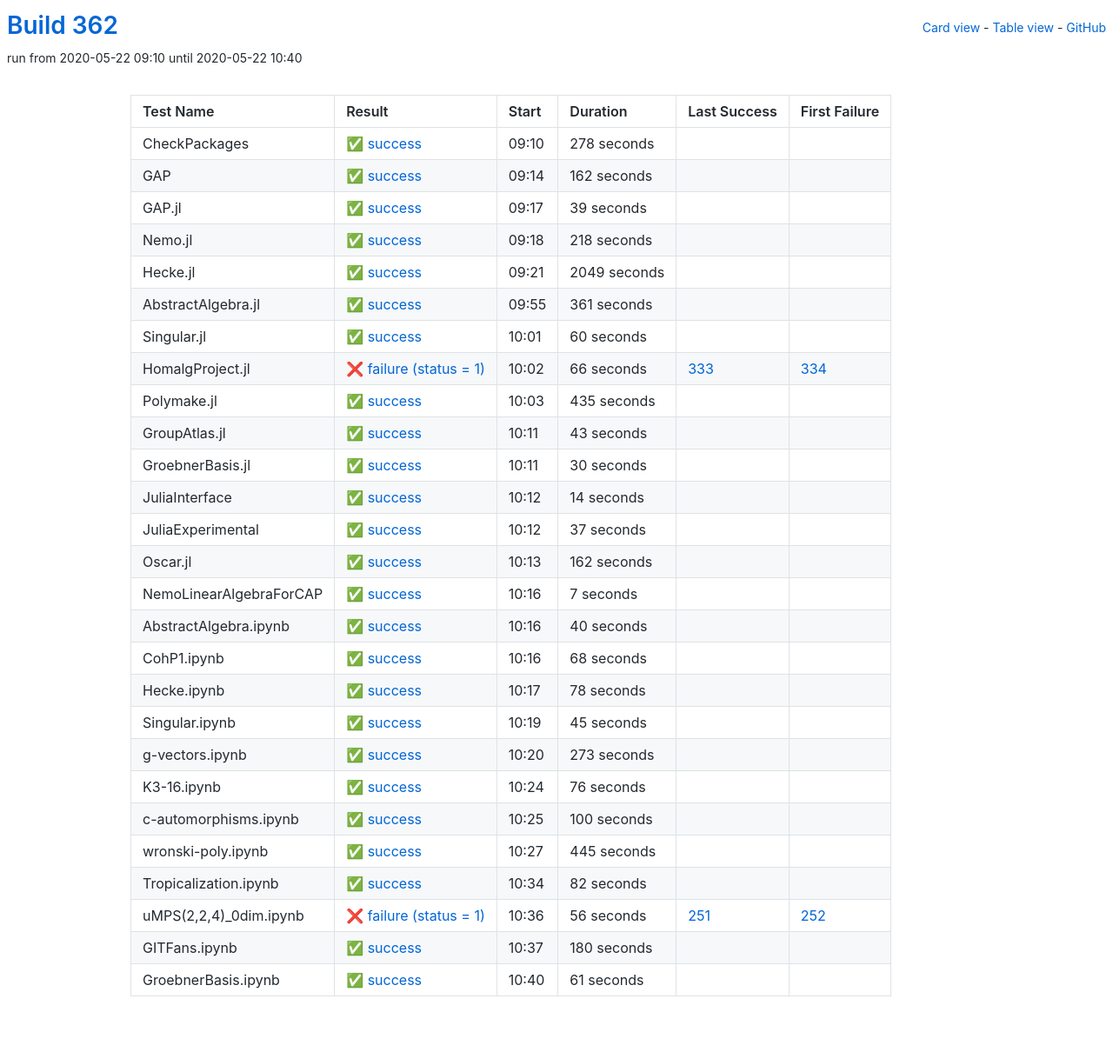
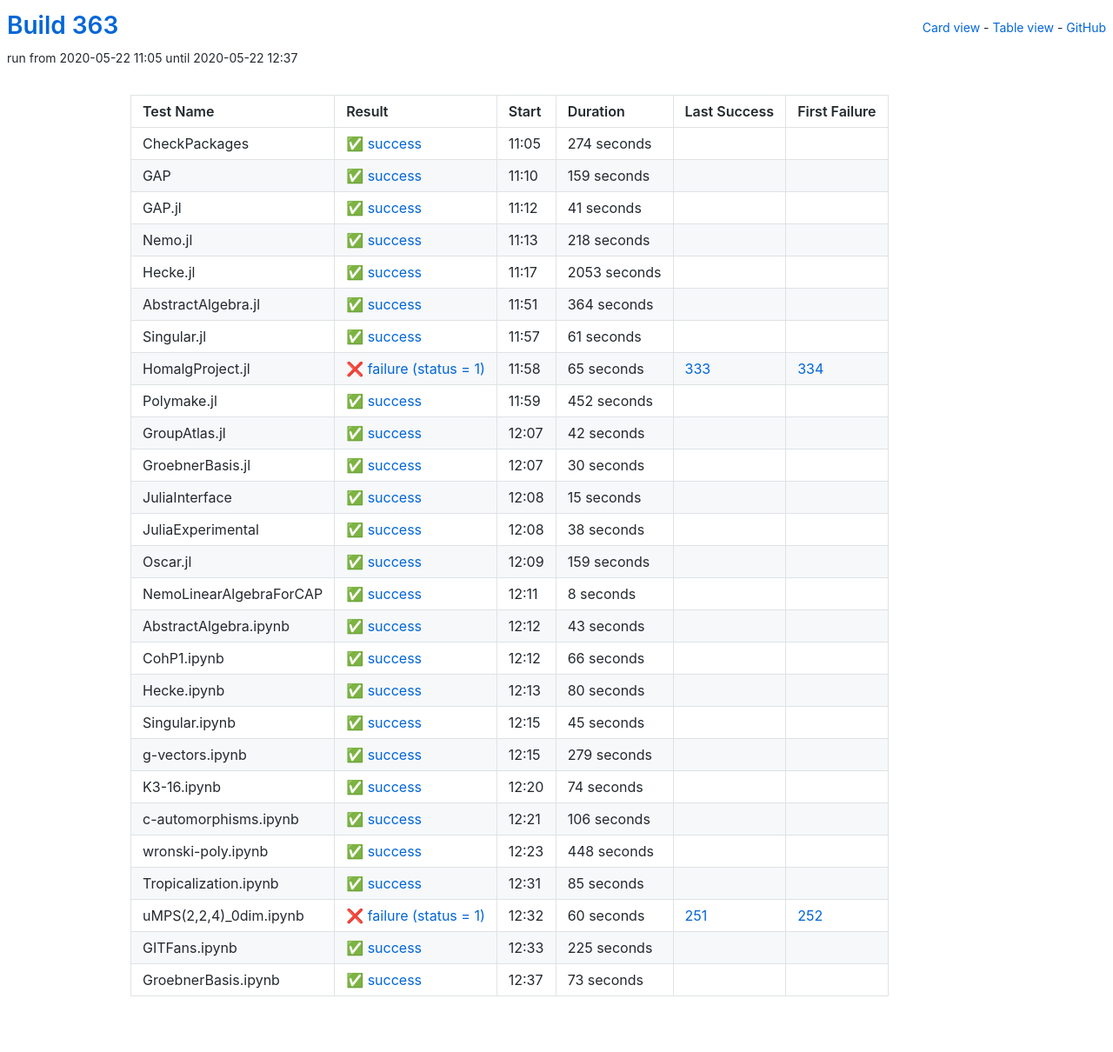
Before and after one commit to oscar-system/oscar-ci-status-1.4, a Jekyll site: the page built from table.html, in a window 1280 px wide. Shown: the whole page at 87% size. Built offline with Jekyll 4.4.1, drawn with Linux system fonts in a browser that asks for light colours.

Commit message:
Build 363

```diff
--- a/_data/ci.yml
+++ b/_data/ci.yml
@@ -1,41 +1,41 @@
-build: 362
-build_url: https://oscarci.mathematik.uni-kl.de/job/oscar-julia-1.4/362/
+build: 363
+build_url: https://oscarci.mathematik.uni-kl.de/job/oscar-julia-1.4/363/
 job: oscar-julia-1.4
 tests:
-- duration: 278
+- duration: 274
   exitcode: 0
   first_failure: false
   first_failure_url: null
   id: checkpackages
   last_success: false
   last_success_url: null
-  log: https://oscarci.mathematik.uni-kl.de/job/oscar-julia-1.4/362/artifact/logs/build-362/CheckPackages.log
+  log: https://oscarci.mathematik.uni-kl.de/job/oscar-julia-1.4/363/artifact/logs/build-363/CheckPackages.log
   name: CheckPackages
-  start: 2020-05-22 09:10
+  start: 2020-05-22 11:05
   status: success
   success: true
-- duration: 162
+- duration: 159
   exitcode: 0
   first_failure: false
   first_failure_url: null
   id: gap
   last_success: false
   last_success_url: null
-  log: https://oscarci.mathematik.uni-kl.de/job/oscar-julia-1.4/362/artifact/logs/build-362/GAP.log
+  log: https://oscarci.mathematik.uni-kl.de/job/oscar-julia-1.4/363/artifact/logs/build-363/GAP.log
   name: GAP
-  start: 2020-05-22 09:14
+  start: 2020-05-22 11:10
   status: success
   success: true
-- duration: 39
+- duration: 41
   exitcode: 0
   first_failure: false
   first_failure_url: null
   id: gap-jl
   last_success: false
   last_success_url: null
-  log: https://oscarci.mathematik.uni-kl.de/job/oscar-julia-1.4/362/artifact/logs/build-362/GAP.jl.log
+  log: https://oscarci.mathematik.uni-kl.de/job/oscar-julia-1.4/363/artifact/logs/build-363/GAP.jl.log
   name: GAP.jl
-  start: 2020-05-22 09:17
+  start: 2020-05-22 11:12
   status: success
   success: true
 - duration: 218
@@ -45,81 +45,81 @@ tests:
   id: nemo-jl
   last_success: false
   last_success_url: null
-  log: https://oscarci.mathematik.uni-kl.de/job/oscar-julia-1.4/362/artifact/logs/build-362/Nemo.jl.log
+  log: https://oscarci.mathematik.uni-kl.de/job/oscar-julia-1.4/363/artifact/logs/build-363/Nemo.jl.log
   name: Nemo.jl
-  start: 2020-05-22 09:18
+  start: 2020-05-22 11:13
   status: success
   success: true
-- duration: 2049
+- duration: 2053
   exitcode: 0
   first_failure: false
   first_failure_url: null
   id: hecke-jl
   last_success: false
   last_success_url: null
-  log: https://oscarci.mathematik.uni-kl.de/job/oscar-julia-1.4/362/artifact/logs/build-362/Hecke.jl.log
+  log: https://oscarci.mathematik.uni-kl.de/job/oscar-julia-1.4/363/artifact/logs/build-363/Hecke.jl.log
   name: Hecke.jl
-  start: 2020-05-22 09:21
+  start: 2020-05-22 11:17
   status: success
   success: true
-- duration: 361
+- duration: 364
   exitcode: 0
   first_failure: false
   first_failure_url: null
   id: abstractalgebra-jl
   last_success: false
   last_success_url: null
-  log: https://oscarci.mathematik.uni-kl.de/job/oscar-julia-1.4/362/artifact/logs/build-362/AbstractAlgebra.jl.log
+  log: https://oscarci.mathematik.uni-kl.de/job/oscar-julia-1.4/363/artifact/logs/build-363/AbstractAlgebra.jl.log
   name: AbstractAlgebra.jl
-  start: 2020-05-22 09:55
+  start: 2020-05-22 11:51
   status: success
   success: true
-- duration: 60
+- duration: 61
   exitcode: 0
   first_failure: false
   first_failure_url: null
   id: singular-jl
   last_success: false
   last_success_url: null
-  log: https://oscarci.mathematik.uni-kl.de/job/oscar-julia-1.4/362/artifact/logs/build-362/Singular.jl.log
+  log: https://oscarci.mathematik.uni-kl.de/job/oscar-julia-1.4/363/artifact/logs/build-363/Singular.jl.log
   name: Singular.jl
-  start: 2020-05-22 10:01
+  start: 2020-05-22 11:57
   status: success
   success: true
-- duration: 66
+- duration: 65
   exitcode: 1
   first_failure: 334
   first_failure_url: https://oscarci.mathematik.uni-kl.de/job/oscar-julia-1.4/334/
   id: homalgproject-jl
   last_success: 333
   last_success_url: https://oscarci.mathematik.uni-kl.de/job/oscar-julia-1.4/333/
-  log: https://oscarci.mathematik.uni-kl.de/job/oscar-julia-1.4/362/artifact/logs/build-362/HomalgProject.jl.log
+  log: https://oscarci.mathematik.uni-kl.de/job/oscar-julia-1.4/363/artifact/logs/build-363/HomalgProject.jl.log
   name: HomalgProject.jl
-  start: 2020-05-22 10:02
+  start: 2020-05-22 11:58
   status: failure
   success: false
-- duration: 435
+- duration: 452
   exitcode: 0
   first_failure: false
   first_failure_url: null
   id: polymake-jl
   last_success: false
   last_success_url: null
-  log: https://oscarci.mathematik.uni-kl.de/job/oscar-julia-1.4/362/artifact/logs/build-362/Polymake.jl.log
+  log: https://oscarci.mathematik.uni-kl.de/job/oscar-julia-1.4/363/artifact/logs/build-363/Polymake.jl.log
   name: Polymake.jl
-  start: 2020-05-22 10:03
+  start: 2020-05-22 11:59
   status: success
   success: true
-- duration: 43
+- duration: 42
   exitcode: 0
   first_failure: false
   first_failure_url: null
   id: groupatlas-jl
   last_success: false
   last_success_url: null
-  log: https://oscarci.mathematik.uni-kl.de/job/oscar-julia-1.4/362/artifact/logs/build-362/GroupAtlas.jl.log
+  log: https://oscarci.mathematik.uni-kl.de/job/oscar-julia-1.4/363/artifact/logs/build-363/GroupAtlas.jl.log
   name: GroupAtlas.jl
-  start: 2020-05-22 10:11
+  start: 2020-05-22 12:07
   status: success
   success: true
 - duration: 30
@@ -129,93 +129,93 @@ tests:
   id: groebnerbasis-jl
   last_success: false
   last_success_url: null
-  log: https://oscarci.mathematik.uni-kl.de/job/oscar-julia-1.4/362/artifact/logs/build-362/GroebnerBasis.jl.log
+  log: https://oscarci.mathematik.uni-kl.de/job/oscar-julia-1.4/363/artifact/logs/build-363/GroebnerBasis.jl.log
   name: GroebnerBasis.jl
-  start: 2020-05-22 10:11
+  start: 2020-05-22 12:07
   status: success
   success: true
-- duration: 14
+- duration: 15
   exitcode: 0
   first_failure: false
   first_failure_url: null
   id: juliainterface
   last_success: false
   last_success_url: null
-  log: https://oscarci.mathematik.uni-kl.de/job/oscar-julia-1.4/362/artifact/logs/build-362/JuliaInterface.log
+  log: https://oscarci.mathematik.uni-kl.de/job/oscar-julia-1.4/363/artifact/logs/build-363/JuliaInterface.log
   name: JuliaInterface
-  start: 2020-05-22 10:12
+  start: 2020-05-22 12:08
   status: success
   success: true
-- duration: 37
+- duration: 38
   exitcode: 0
   first_failure: false
   first_failure_url: null
   id: juliaexperimental
   last_success: false
   last_success_url: null
-  log: https://oscarci.mathematik.uni-kl.de/job/oscar-julia-1.4/362/artifact/logs/build-362/JuliaExperimental.log
+  log: https://oscarci.mathematik.uni-kl.de/job/oscar-julia-1.4/363/artifact/logs/build-363/JuliaExperimental.log
   name: JuliaExperimental
-  start: 2020-05-22 10:12
+  start: 2020-05-22 12:08
   status: success
   success: true
-- duration: 162
+- duration: 159
   exitcode: 0
   first_failure: false
   first_failure_url: null
   id: oscar-jl
   last_success: false
   last_success_url: null
-  log: https://oscarci.mathematik.uni-kl.de/job/oscar-julia-1.4/362/artifact/logs/build-362/Oscar.jl.log
+  log: https://oscarci.mathematik.uni-kl.de/job/oscar-julia-1.4/363/artifact/logs/build-363/Oscar.jl.log
   name: Oscar.jl
-  start: 2020-05-22 10:13
+  start: 2020-05-22 12:09
   status: success
   success: true
-- duration: 7
+- duration: 8
   exitcode: 0
   first_failure: false
   first_failure_url: null
   id: nemolinearalgebraforcap
   last_success: false
   last_success_url: null
-  log: https://oscarci.mathematik.uni-kl.de/job/oscar-julia-1.4/362/artifact/logs/build-362/NemoLinearAlgebraForCAP.log
+  log: https://oscarci.mathematik.uni-kl.de/job/oscar-julia-1.4/363/artifact/logs/build-363/NemoLinearAlgebraForCAP.log
   name: NemoLinearAlgebraForCAP
-  start: 2020-05-22 10:16
+  start: 2020-05-22 12:11
   status: success
   success: true
-- duration: 40
+- duration: 43
   exitcode: 0
   first_failure: false
   first_failure_url: null
   id: abstractalgebra-ipynb
   last_success: false
   last_success_url: null
-  log: https://oscarci.mathematik.uni-kl.de/job/oscar-julia-1.4/362/artifact/logs/build-362/AbstractAlgebra.ipynb.log
+  log: https://oscarci.mathematik.uni-kl.de/job/oscar-julia-1.4/363/artifact/logs/build-363/AbstractAlgebra.ipynb.log
   name: AbstractAlgebra.ipynb
-  start: 2020-05-22 10:16
+  start: 2020-05-22 12:12
   status: success
   success: true
-- duration: 68
+- duration: 66
   exitcode: 0
   first_failure: false
   first_failure_url: null
   id: cohp1-ipynb
   last_success: false
   last_success_url: null
-  log: https://oscarci.mathematik.uni-kl.de/job/oscar-julia-1.4/362/artifact/logs/build-362/CohP1.ipynb.log
+  log: https://oscarci.mathematik.uni-kl.de/job/oscar-julia-1.4/363/artifact/logs/build-363/CohP1.ipynb.log
   name: CohP1.ipynb
-  start: 2020-05-22 10:16
+  start: 2020-05-22 12:12
   status: success
   success: true
-- duration: 78
+- duration: 80
   exitcode: 0
   first_failure: false
   first_failure_url: null
   id: hecke-ipynb
   last_success: false
   last_success_url: null
-  log: https://oscarci.mathematik.uni-kl.de/job/oscar-julia-1.4/362/artifact/logs/build-362/Hecke.ipynb.log
+  log: https://oscarci.mathematik.uni-kl.de/job/oscar-julia-1.4/363/artifact/logs/build-363/Hecke.ipynb.log
   name: Hecke.ipynb
-  start: 2020-05-22 10:17
+  start: 2020-05-22 12:13
   status: success
   success: true
 - duration: 45
@@ -225,104 +225,104 @@ tests:
   id: singular-ipynb
   last_success: false
   last_success_url: null
-  log: https://oscarci.mathematik.uni-kl.de/job/oscar-julia-1.4/362/artifact/logs/build-362/Singular.ipynb.log
+  log: https://oscarci.mathematik.uni-kl.de/job/oscar-julia-1.4/363/artifact/logs/build-363/Singular.ipynb.log
   name: Singular.ipynb
-  start: 2020-05-22 10:19
+  start: 2020-05-22 12:15
   status: success
   success: true
-- duration: 273
+- duration: 279
   exitcode: 0
   first_failure: false
   first_failure_url: null
   id: g-vectors-ipynb
   last_success: false
   last_success_url: null
-  log: https://oscarci.mathematik.uni-kl.de/job/oscar-julia-1.4/362/artifact/logs/build-362/g-vectors.ipynb.log
+  log: https://oscarci.mathematik.uni-kl.de/job/oscar-julia-1.4/363/artifact/logs/build-363/g-vectors.ipynb.log
   name: g-vectors.ipynb
-  start: 2020-05-22 10:20
+  start: 2020-05-22 12:15
   status: success
   success: true
-- duration: 76
+- duration: 74
   exitcode: 0
   first_failure: false
   first_failure_url: null
   id: k3-16-ipynb
   last_success: false
   last_success_url: null
-  log: https://oscarci.mathematik.uni-kl.de/job/oscar-julia-1.4/362/artifact/logs/build-362/K3-16.ipynb.log
+  log: https://oscarci.mathematik.uni-kl.de/job/oscar-julia-1.4/363/artifact/logs/build-363/K3-16.ipynb.log
   name: K3-16.ipynb
-  start: 2020-05-22 10:24
+  start: 2020-05-22 12:20
   status: success
   success: true
-- duration: 100
+- duration: 106
   exitcode: 0
   first_failure: false
   first_failure_url: null
   id: c-automorphisms-ipynb
   last_success: false
   last_success_url: null
-  log: https://oscarci.mathematik.uni-kl.de/job/oscar-julia-1.4/362/artifact/logs/build-362/c-automorphisms.ipynb.log
+  log: https://oscarci.mathematik.uni-kl.de/job/oscar-julia-1.4/363/artifact/logs/build-363/c-automorphisms.ipynb.log
   name: c-automorphisms.ipynb
-  start: 2020-05-22 10:25
+  start: 2020-05-22 12:21
   status: success
   success: true
-- duration: 445
+- duration: 448
   exitcode: 0
   first_failure: false
   first_failure_url: null
   id: wronski-poly-ipynb
   last_success: false
   last_success_url: null
-  log: https://oscarci.mathematik.uni-kl.de/job/oscar-julia-1.4/362/artifact/logs/build-362/wronski-poly.ipynb.log
+  log: https://oscarci.mathematik.uni-kl.de/job/oscar-julia-1.4/363/artifact/logs/build-363/wronski-poly.ipynb.log
   name: wronski-poly.ipynb
-  start: 2020-05-22 10:27
+  start: 2020-05-22 12:23
   status: success
   success: true
-- duration: 82
+- duration: 85
   exitcode: 0
   first_failure: false
   first_failure_url: null
   id: tropicalization-ipynb
   last_success: false
   last_success_url: null
-  log: https://oscarci.mathematik.uni-kl.de/job/oscar-julia-1.4/362/artifact/logs/build-362/Tropicalization.ipynb.log
+  log: https://oscarci.mathematik.uni-kl.de/job/oscar-julia-1.4/363/artifact/logs/build-363/Tropicalization.ipynb.log
   name: Tropicalization.ipynb
-  start: 2020-05-22 10:34
+  start: 2020-05-22 12:31
   status: success
   success: true
-- duration: 56
+- duration: 60
   exitcode: 1
   first_failure: 252
   first_failure_url: https://oscarci.mathematik.uni-kl.de/job/oscar-julia-1.4/252/
   id: umps-2-2-4-0dim-ipynb
   last_success: 251
   last_success_url: https://oscarci.mathematik.uni-kl.de/job/oscar-julia-1.4/251/
-  log: https://oscarci.mathematik.uni-kl.de/job/oscar-julia-1.4/362/artifact/logs/build-362/uMPS-2-2-4-_0dim.ipynb.log
+  log: https://oscarci.mathematik.uni-kl.de/job/oscar-julia-1.4/363/artifact/logs/build-363/uMPS-2-2-4-_0dim.ipynb.log
   name: uMPS(2,2,4)_0dim.ipynb
-  start: 2020-05-22 10:36
+  start: 2020-05-22 12:32
   status: failure
   success: false
-- duration: 180
+- duration: 225
   exitcode: 0
   first_failure: false
   first_failure_url: null
   id: gitfans-ipynb
   last_success: false
   last_success_url: null
-  log: https://oscarci.mathematik.uni-kl.de/job/oscar-julia-1.4/362/artifact/logs/build-362/GITFans.ipynb.log
+  log: https://oscarci.mathematik.uni-kl.de/job/oscar-julia-1.4/363/artifact/logs/build-363/GITFans.ipynb.log
   name: GITFans.ipynb
-  start: 2020-05-22 10:37
+  start: 2020-05-22 12:33
   status: success
   success: true
-- duration: 61
+- duration: 73
   exitcode: 0
   first_failure: false
   first_failure_url: null
   id: groebnerbasis-ipynb
   last_success: false
   last_success_url: null
-  log: https://oscarci.mathematik.uni-kl.de/job/oscar-julia-1.4/362/artifact/logs/build-362/GroebnerBasis.ipynb.log
+  log: https://oscarci.mathematik.uni-kl.de/job/oscar-julia-1.4/363/artifact/logs/build-363/GroebnerBasis.ipynb.log
   name: GroebnerBasis.ipynb
-  start: 2020-05-22 10:40
+  start: 2020-05-22 12:37
   status: success
   success: true
```
Also changed, not shown: README.md.
